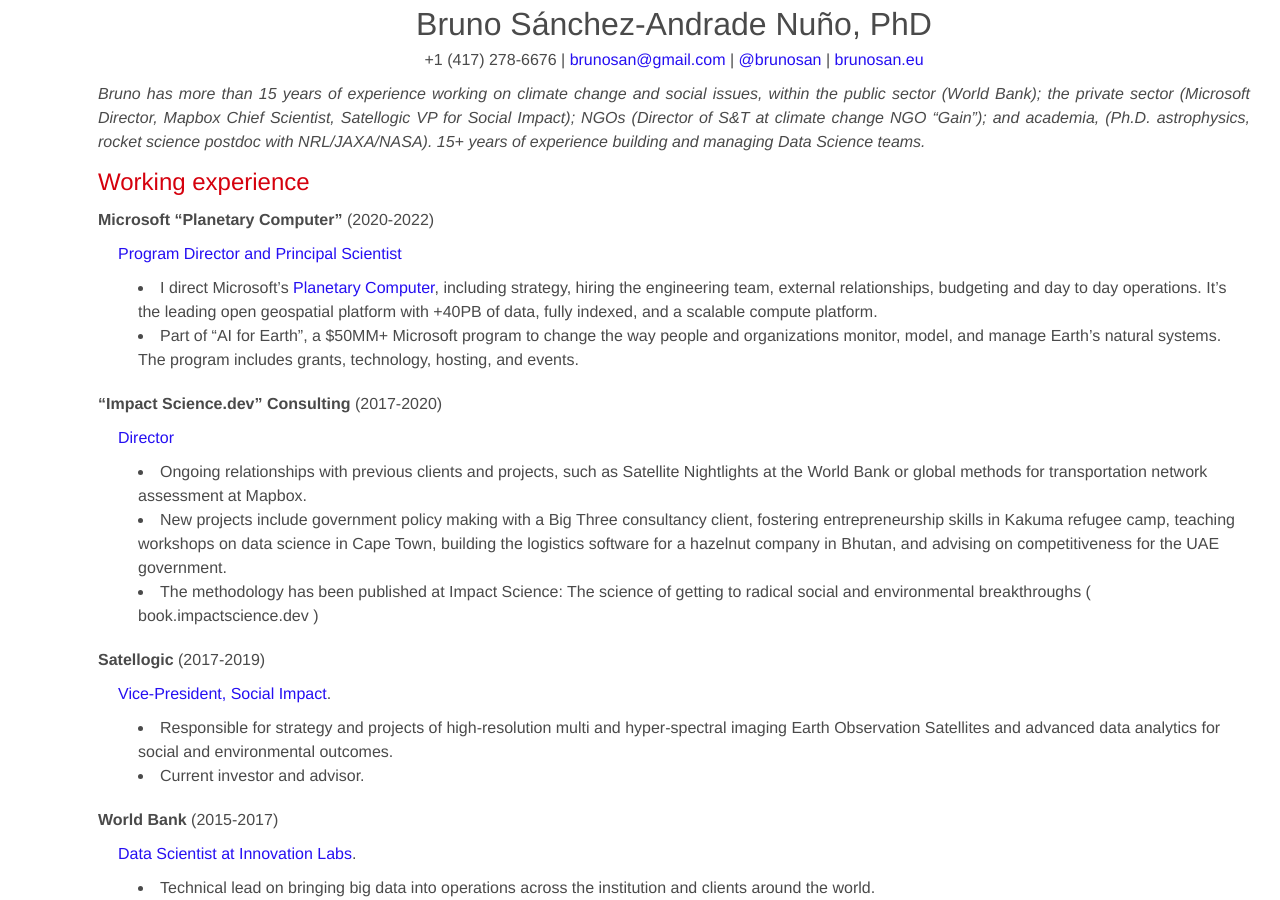
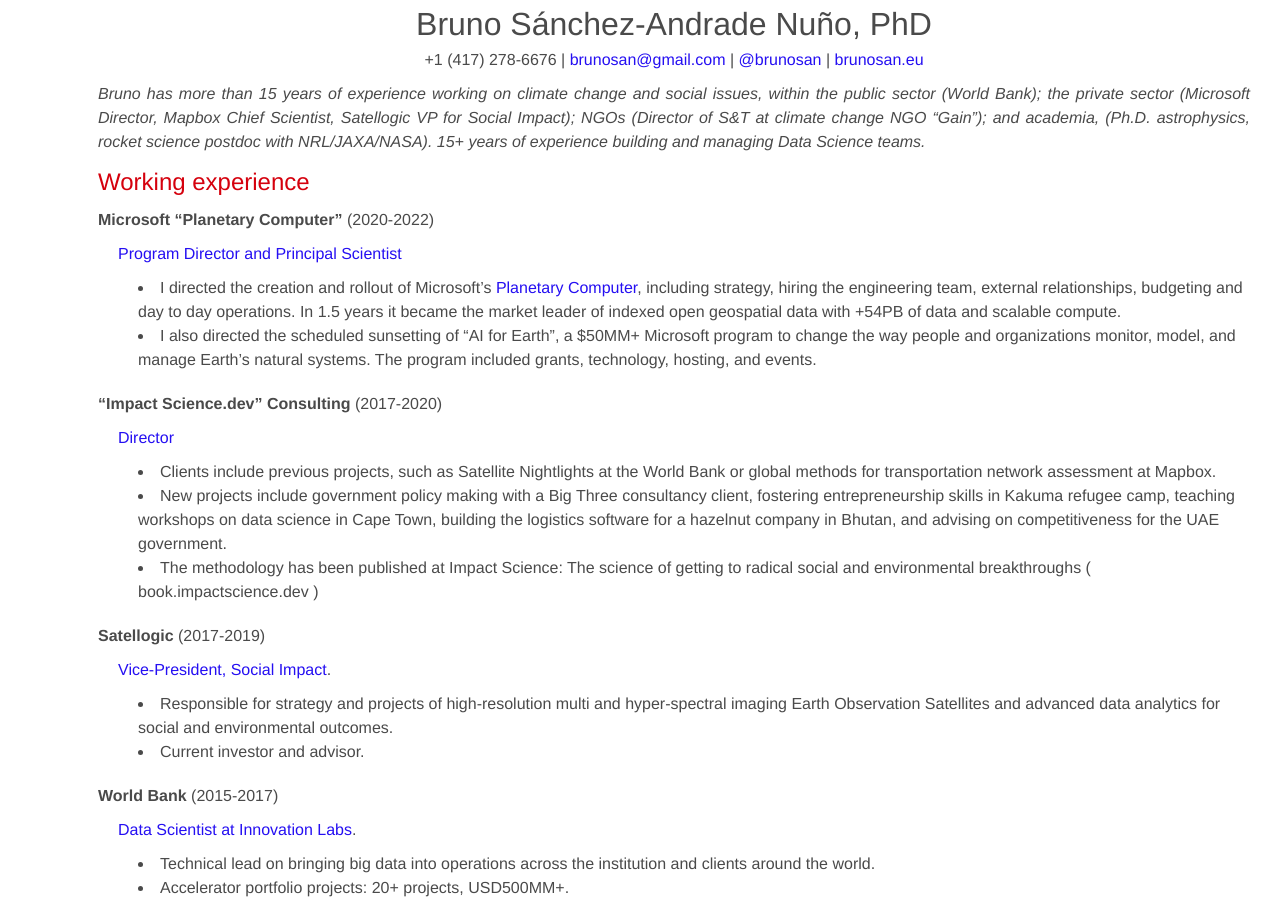
Before and after one commit to brunosan/cv, a Jekyll site: the page built from index.md, in a window 1280 px wide and 900 px high. Built offline with Jekyll 4.4.1, drawn with Linux system fonts in a browser that asks for light colours.

Commit message:
Update index.md

```diff
--- a/index.md
+++ b/index.md
@@ -12,12 +12,12 @@
 
 **Microsoft "Planetary Computer"** (2020-2022)
 >[Program Director and Principal Scientist](https://planetarycomputer.microsoft.com/)
- * I direct Microsoft's [Planetary Computer](https://planetarycomputer.microsoft.com/), including strategy, hiring the engineering team, external relationships, budgeting and day to day operations. It's the leading open geospatial platform with +40PB of data, fully indexed, and a scalable compute platform.
- * Part of "AI for Earth", a $50MM+ Microsoft program to change the way people and organizations monitor, model, and manage Earth’s natural systems. The program includes grants, technology, hosting, and events.
+ * I directed the creation and rollout of Microsoft's [Planetary Computer](https://planetarycomputer.microsoft.com/), including strategy, hiring the engineering team, external relationships, budgeting and day to day operations. In 1.5 years it became the market leader of indexed open geospatial data with +54PB of data and scalable compute.
+ * I also directed the scheduled sunsetting of "AI for Earth", a $50MM+ Microsoft program to change the way people and organizations monitor, model, and manage Earth’s natural systems. The program included grants, technology, hosting, and events.
 
 **"Impact Science.dev" Consulting** (2017-2020)
  >[Director](https://impactscience.dev/)
- * Ongoing relationships with previous clients and projects, such as Satellite Nightlights at the World Bank or global methods for transportation network assessment at Mapbox.
+ * Clients include previous projects, such as Satellite Nightlights at the World Bank or global methods for transportation network assessment at Mapbox.
  * New projects include government policy making with a Big Three consultancy client, fostering entrepreneurship skills in Kakuma refugee camp, teaching workshops on data science in Cape Town, building the logistics software for a hazelnut company in Bhutan, and advising on competitiveness for the UAE government.
  * The methodology has been published at Impact Science: The science of getting to radical social and environmental breakthroughs ( book.impactscience.dev )
 
```
